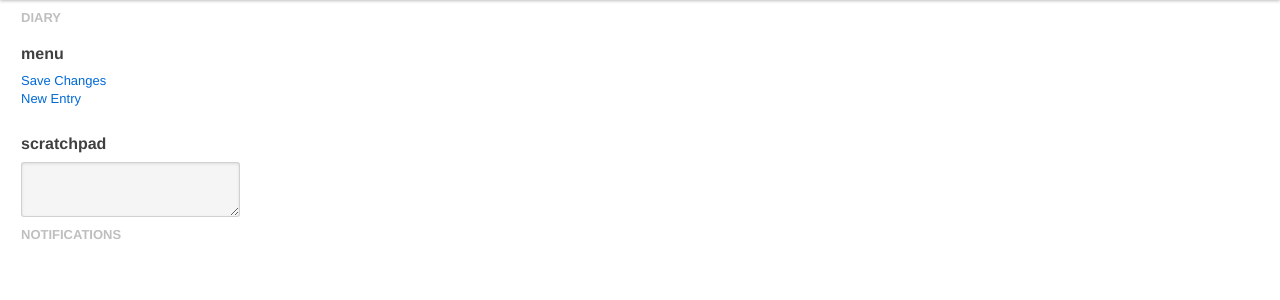
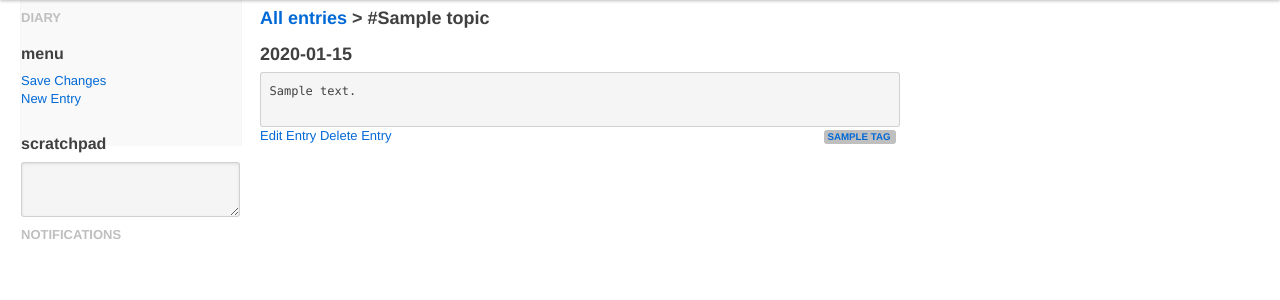
Before and after one commit to pmn/qi.io, a Flask app: template templates/index.html in a window 1280 px wide. Shown: the part 40-340 px from the top of the page. Run offline with Flask 2, Linux system fonts and the light colour scheme; the visitor is signed in with stand-in values (Sample User, id 1); the template is opened without the code that fills it: most values are stand-ins (such as "Sample title", 1, 10 or a date in 2020); parts of the project's set-up code (start-up, migrations or seed data) failed here and were passed over; some libraries are stand-ins or nearby versions.

Commit message:
Added tag results page

```diff
--- a/templates/index.html
+++ b/templates/index.html
@@ -17,15 +17,21 @@
 
 {% block content %}
 {% if g.user != None %}
+
+<h3>
+  <a href="{{ url_for('home') }}">All entries</a>
+  {% if topic %} > #{{ topic }}{% endif %}
+</h3>
+
 <div class="row">
 <div class="span11">
-  {% for entry in g.user.entries() -%}
+  {% for entry in entries -%}
   <div id="entry_{{ entry.id }}">
     <span class="entrydate"><h3>{{ entry.created_at.strftime("%Y-%m-%d") }}</h3></span>
     <div class="displaybox" id="{{ entry.id }}">{{ entry.body|safe }}</div>
     <textarea class="editbox span11" id="{{ entry.id }}">{{ entry.raw_body }}</textarea>
     <div class="entrybar">
-      <span id="tools_{{ current_entry.id }}" class="entrytools">
+      <span id="tools_{{ entry.id }}" class="entrytools">
 	<a href="#" onclick="beginEdit('{{ entry.id }}'); return false;" rel="nofollow">Edit Entry</a>
 	<a href="#" onclick="deleteEntry('{{ entry.id }}'); return false;" rel="nofollow">Delete Entry</a>
       </span>
--- a/web.py
+++ b/web.py
@@ -27,13 +27,12 @@ def home():
     today_id = datetime.now().strftime('%Y%m%d')
 
     if g.user:
-        current_entry = g.user.current_entry()
+        entries = g.user.entries()
     else:
-        current_entry = None
+        entries = None
 
     return render_template("index.html",
-                           current_entry=current_entry,
-                           current_date=datetime.now())
+                           entries=entries)
 
 
 @app.route("/save", methods=['POST'])
@@ -54,6 +53,7 @@ def save_entry():
     entry = entry.save()
     return json.dumps(entry.to_json())
 
+
 @app.route("/delete", methods=['POST', 'DELETE'])
 def delete_entry():
     """Delete the entry"""
@@ -70,11 +70,15 @@ def delete_entry():
     entry = entry.delete()
     return "ok"
 
+
 @app.route("/topic/<topic>")
 def show_topic(topic):
     """Show the topic page"""
-    return render_template("topic.html",
-                           topic=topic)
+    user = session['user']
+    entries = db.get_tagged_entries(user.username, topic)
+    return render_template("index.html",
+                           topic=topic,
+                           entries=entries)
 
 
 @app.route("/search", methods=['POST'])
```
Also changed, not shown: db_api.py (+7 -0 lines), templates/topic.html (deleted, +0 -10 lines).
